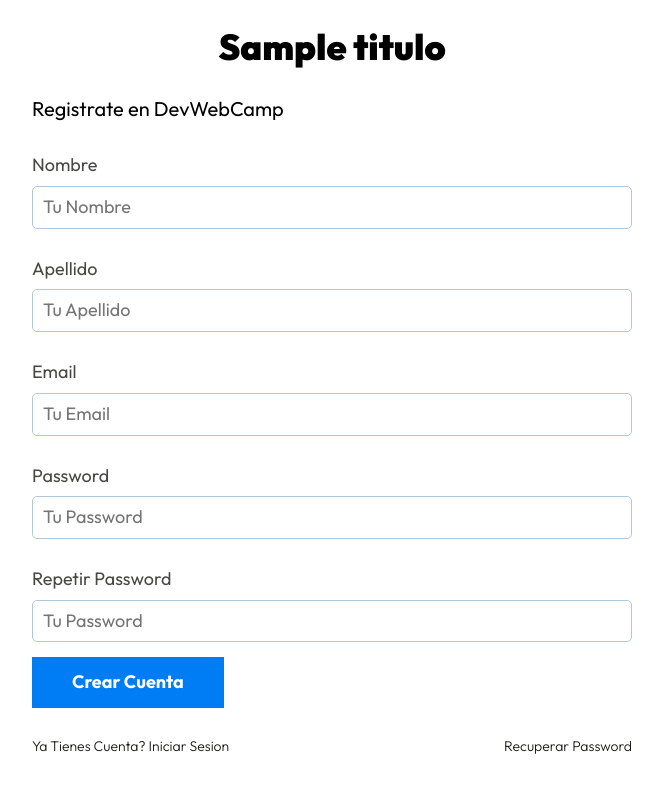
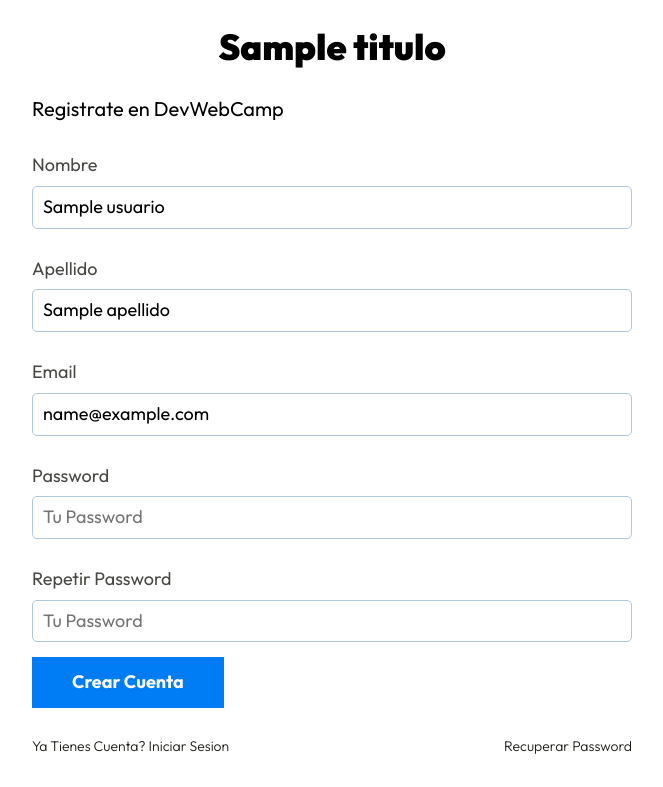
Before and after one commit to MartinCarreno/DevWebCamp, a PHP site: template views/auth/registro.php in a window 1280 px wide. Shown: the part 681-1468 px from the top of the page, without its empty margins (308-971 px from the left). Run offline with PHP 8.4, Linux system fonts and the light colour scheme; the template is opened without the code that fills it: most values are stand-ins (such as "Sample title", 1, 10 or a date in 2020); data that the repository does not hold is empty; some libraries are stand-ins or nearby versions.

Commit message:
feat(registro): se agrego un value para autocompletado
se implemento value en nombre apellido y email para que cuando en caso
de enviar y falte pasar validacion o recarguen la pagina, se mantenga el
inicio de sesion

```diff
--- a/views/auth/registro.php
+++ b/views/auth/registro.php
@@ -15,6 +15,7 @@
                 placeholder="Tu Nombre"
                 id="nombre"
                 name="nombre"
+                value="<?php echo $usuario->nombre; ?>"
             >
         </div>
 
@@ -26,6 +27,7 @@
                 placeholder="Tu Apellido"
                 id="apellido"
                 name="apellido"
+                value="<?php echo $usuario->apellido; ?>"
             >
         </div>
 
@@ -37,6 +39,7 @@
                 placeholder="Tu Email"
                 id="email"
                 name="email"
+                value="<?php echo $usuario->email; ?>"
             >
         </div>
 
```
